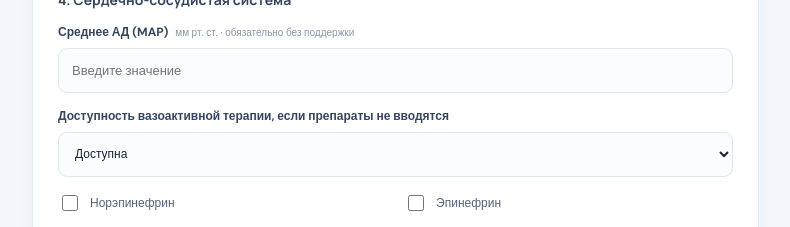
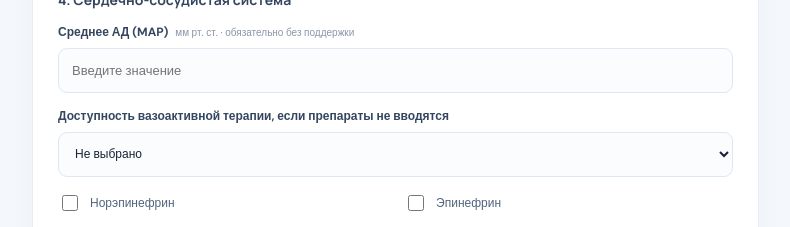
Before and after one commit to Whiterx/medcalc-pro-next, a React (Vite) app: page /medcalc-pro-next/calculators/sofa-2 in a window 1280 px wide. Shown: the part 1180-1407 px from the top of the page, without its empty margins (36-826 px from the left). Built offline with nearby package versions, Linux system fonts and the light colour scheme.

Commit message:
fix(sofa2): require explicit vasoactive availability

```diff
--- a/src/calculators/emergency/SOFA2Calculator.tsx
+++ b/src/calculators/emergency/SOFA2Calculator.tsx
@@ -8,7 +8,7 @@ const initial = {
   pao2:'', spo2:'', fio2:'', respiratorySupport:'', ecmo:'', platelets:'', bilirubin:'', map:'',
   norepinephrineEnabled:false, norepinephrineDose:'', epinephrineEnabled:false, epinephrineDose:'',
   dopamineEnabled:false, dopamineDose:'', otherVasoactive:false, mechanicalSupport:false, vaEcmo:false,
-  vasoactiveAvailability:'available', vasoactiveDurationConfirmed:false,
+  vasoactiveAvailability:'', vasoactiveDurationConfirmed:false,
   gcs:'', motorScore:'', preSedationUnknown:false, deliriumMedication:false,
   creatinine:'', urineRate:'', urineDuration:'', rrtStatus:'', potassium:'', ph:'', bicarbonate:'',
 }
@@ -142,7 +142,7 @@ export default function SOFA2Calculator() {
         <section className="sofa-section"><h3>3. Печень</h3><NumberField label="Общий билирубин" unit="мкмоль/л" value={values.bilirubin} onChange={v=>update('bilirubin',v)} min={0} max={2000} step="0.1"/></section>
         <section className="sofa-section"><h3>4. Сердечно-сосудистая система</h3>
           <NumberField label="Среднее АД (MAP)" unit={hasCardiovascularSupport?'мм рт. ст. · не требуется при поддержке':'мм рт. ст. · обязательно без поддержки'} value={values.map} onChange={v=>update('map',v)} min={1} max={250}/>
-          <label className="calc-field"><span>Доступность вазоактивной терапии, если препараты не вводятся</span><select value={values.vasoactiveAvailability} onChange={e=>update('vasoactiveAvailability',e.target.value)}><option value="available">Доступна</option><option value="unavailable">Недоступна (ресурсное ограничение)</option><option value="ceiling">Ограничена целями лечения</option></select></label>
+          <label className="calc-field"><span>Доступность вазоактивной терапии, если препараты не вводятся</span><select required value={values.vasoactiveAvailability} onChange={e=>update('vasoactiveAvailability',e.target.value)}><option value="">Не выбрано</option><option value="available">Доступна</option><option value="unavailable">Недоступна (ресурсное ограничение)</option><option value="ceiling">Ограничена целями лечения</option></select></label>
           <div className="field-grid"><label className="sofa-check"><input type="checkbox" checked={values.norepinephrineEnabled} onChange={e=>updateVasoactiveFlag('norepinephrineEnabled',e.target.checked)}/> Норэпинефрин</label><label className="sofa-check"><input type="checkbox" checked={values.epinephrineEnabled} onChange={e=>updateVasoactiveFlag('epinephrineEnabled',e.target.checked)}/> Эпинефрин</label></div>
           {values.norepinephrineEnabled&&<NumberField label="Доза норэпинефрина (в пересчёте на основание)" unit="мкг/кг/мин" value={values.norepinephrineDose} onChange={v=>update('norepinephrineDose',v)} min={0.01} step="any"/>}
           {values.epinephrineEnabled&&<NumberField label="Доза эпинефрина" unit="мкг/кг/мин" value={values.epinephrineDose} onChange={v=>update('epinephrineDose',v)} min={0.01} step="any"/>}
--- a/src/calculators/emergency/sofa2.reference.ts
+++ b/src/calculators/emergency/sofa2.reference.ts
@@ -13,7 +13,7 @@ export const SOFA2_REFERENCE = {
     'Сердечно-сосудистый компонент использует сумму доз норэпинефрина и эпинефрина; введение вазоактивных препаратов учитывается при продолжительности не менее 1 часа. MAP используется для оценки только при отсутствии вазопрессоров и инотропов. Иные вазопрессоры/инотропы и механическая поддержка кровообращения влияют на категорию согласно таблице SOFA-2; VV-ECMO относится к дыхательному компоненту, а VA-ECMO — к механической поддержке кровообращения.',
     'Дофамин как единственный вазопрессор имеет отдельные пороги: ≤20 мкг/кг/мин — 2; >20–≤40 — 3; >40 — 4. При недоступности вазоактивных препаратов или ceiling of treatment MAP оценивается по отдельным границам 70/60/50/40 мм рт. ст. Норэпинефрин указывается в пересчёте на основание. VA-ECMO по сердечно-сосудистым показаниям даёт 4 балла в обоих компонентах.',
     'Для мозга у седированного пациента используется последняя GCS до седации; если она неизвестна — 0 баллов. Если невозможно оценить все три компонента GCS, используется лучшая двигательная реакция. Лекарственная терапия делирия (кратко- или длительно) даёт 1 балл даже при GCS 15.',
-    'Почечный компонент учитывает креатинин, диурез с учётом массы тела и длительности олигурии/анурии, а также заместительную почечную терапию. RRT оценивается в 4 балла; экстракорпоральные методы по непочечным показаниям не следует автоматически считать RRT.',
+    'Почечный компонент учитывает креатинин, диурез с учётом массы тела и длительности олигурии/анурии, а также заместительную почечную терапию. Текущая/хроническая RRT и день без процедуры при продолжающемся интермиттирующем курсе дают 4 балла; RRT только по непочечным показаниям не учитывается. Если RRT не проводится из-за недоступности, отсрочки или ceiling of treatment, 4 балла начисляются при креатинине >110 мкмоль/л или диурезе <0,3 мл/кг/ч >6 ч плюс калий ≥6,0 ммоль/л либо pH ≤7,20 и HCO₃⁻ ≤12 ммоль/л.',
     'Для пропущенных значений в день 1 общая рекомендация статьи — 0 баллов, но это зависит от цели оценки. Для последующих ежедневных оценок предлагается перенос последнего известного значения. В калькуляторе отсутствующие обязательные данные не подставляются автоматически.',
     'Калькулятор — образовательная реализация таблицы SOFA-2, а не медицинское устройство или замена локального протокола. Проверяйте контекст и 24-часовое окно; кратковременные колебания менее часа не должны автоматически менять оценку.',
   ],
--- a/src/calculators/emergency/sofa2.ts
+++ b/src/calculators/emergency/sofa2.ts
@@ -8,7 +8,7 @@ export interface SOFA2Input {
   platelets: number;
   bilirubin: number;
   map: number | null;
-  vasoactiveAvailability: 'available' | 'unavailable' | 'ceiling';
+  vasoactiveAvailability: 'available' | 'unavailable' | 'ceiling' | '';
   dopamineDose: number | null;
   vaEcmoForCardiovascularFailure: boolean;
   norepinephrineDose: number;
@@ -87,7 +87,8 @@ export function scoreSOFA2Cardiovascular(input:Pick<SOFA2Input,'map'|'vasoactive
   if (input.vasoactiveAvailability === 'unavailable' || input.vasoactiveAvailability === 'ceiling') {
     return input.map >= 70 ? 0 : input.map >= 60 ? 1 : input.map >= 50 ? 2 : input.map >= 40 ? 3 : 4;
   }
-  return input.map < 70 ? 1 : 0;
+  if (input.vasoactiveAvailability === 'available') return input.map < 70 ? 1 : 0;
+  return null;
 }
 export function scoreSOFA2Brain(input:Pick<SOFA2Input,'gcs'|'motorScore'|'preSedationGcsUnknown'|'deliriumMedication'>):number|null {
   const observed=input.gcs ?? input.motorScore;
```
Also changed, not shown: 3 other files (tests, documents, lock files or other folders).
